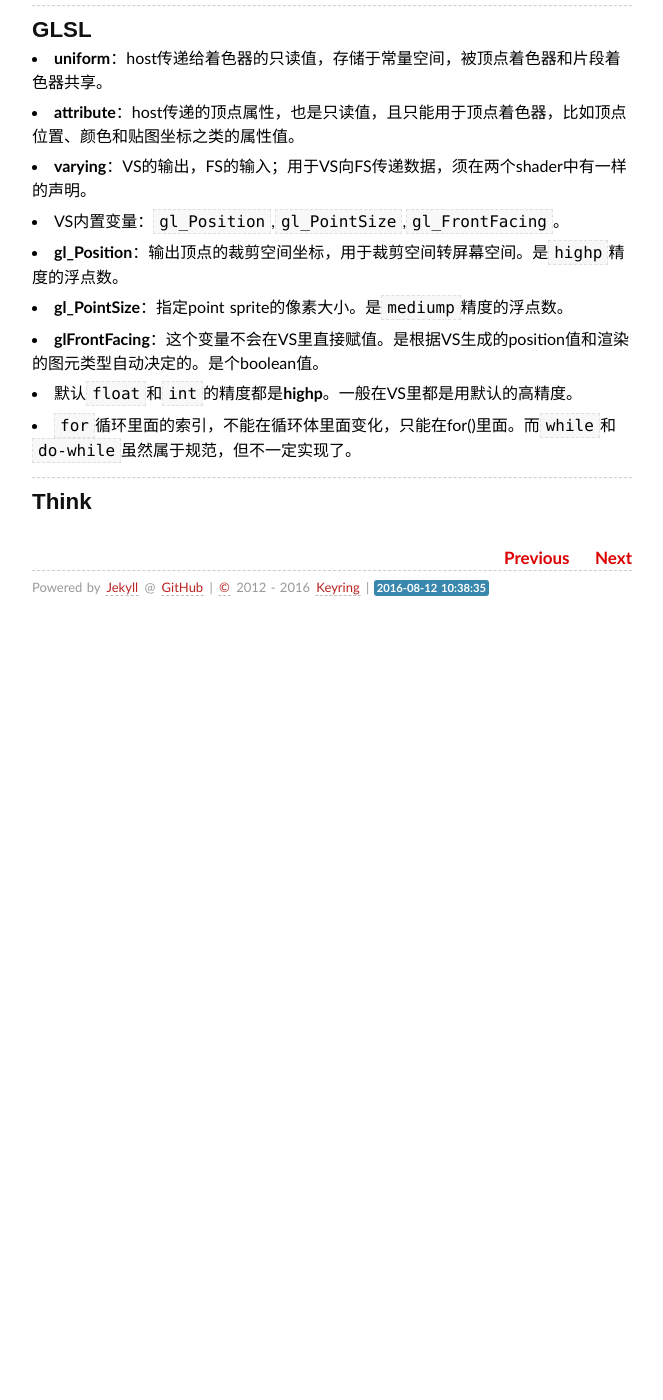
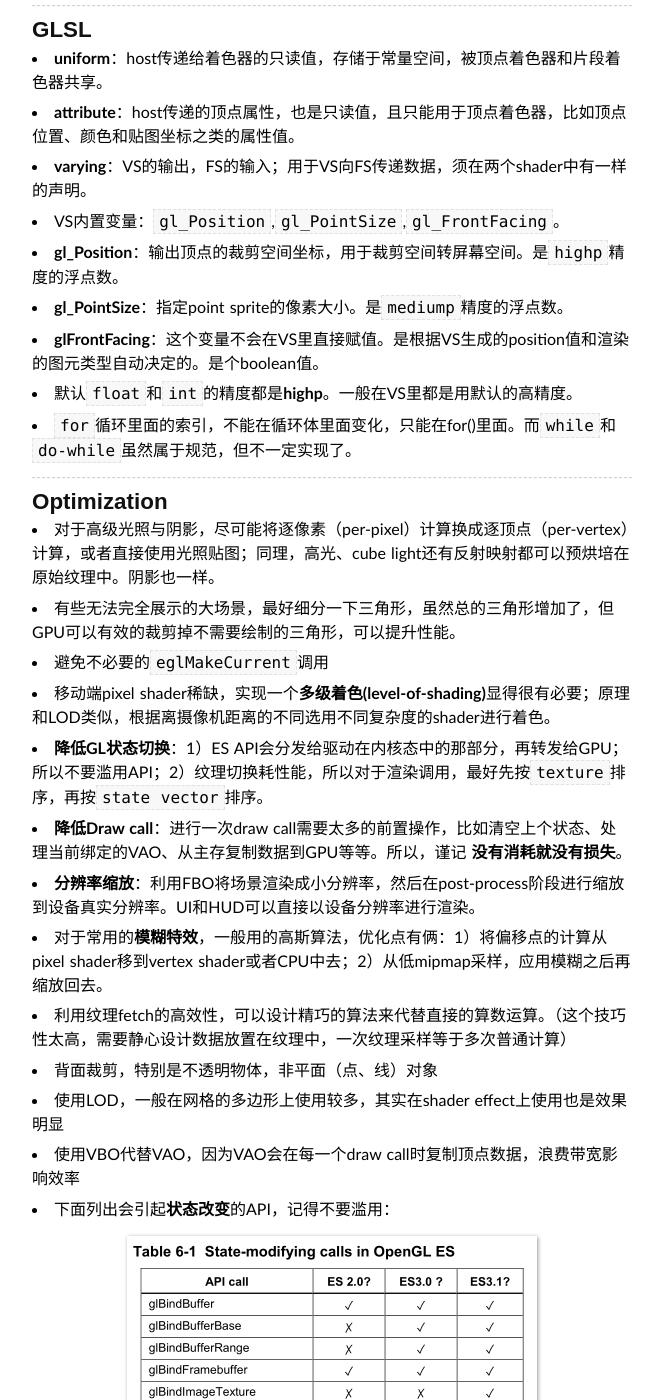
Before and after one commit to keyring/keyring.github.io, a Jekyll site: the page built from _posts/2016-04-18-opengles-note.md, in a window 1280 px wide and 1400 px high, scrolled down 1257 px. Shown: the whole window, without its empty margins (308-971 px from the left). Built offline with Jekyll 4.4.1, drawn with Linux system fonts in a browser that asks for light colours; some web fonts are replaced; comment, search, counter and statistics services are not loaded; before the commit the page ends 1887 px from its top, so only the background shows below that; some of the changed text lies outside the part shown.

Commit message:
update optimization guide

````diff
--- a/_posts/2016-04-18-opengles-note.md
+++ b/_posts/2016-04-18-opengles-note.md
@@ -23,10 +23,11 @@ tags: note
 - **glPixelStorei**设置的打包/解包对齐参数是全局状态，不只是作用某个单独的纹理对象。
 - 由于GPU的并行架构，shader中的条件判断最好是**常量表达式**，以防出现结果不一致。
 - VS中能利用的uniform变量具有数目限制（>=128，具体限制看实现）。各类常量均会占用计数。有时相同的字面常量会计数多次（比如，多次使用`1.0`，会计数多次，而不是一次）。所以shader中最好将字面常量转为`#define`或`const`形式。
-- Texture是一个**Object**，而不仅是一块图像数据。它更像一个容器（结构体），里面包含了用于渲染所需的数据，比如`图像数据`、`filter模式`、`wrap模式`。
+- Texture是一个**Object**，而不仅是一块图像数据。它更像一个容器（结构体），里面包含了用于渲染所需的数据，主要有`图像数据`、`filter模式`、`wrap模式`。
 
 
 ---------------------------------------------
+
 ## GLSL
 
 - **uniform**：host传递给着色器的只读值，存储于常量空间，被顶点着色器和片段着色器共享。
@@ -40,10 +41,53 @@ tags: note
 - `for`循环里面的索引，不能在循环体里面变化，只能在for()里面。而`while`和`do-while`虽然属于规范，但不一定实现了。
 
 
+--------------------------------------------
 
+## Optimization
+
+- 对于高级光照与阴影，尽可能将逐像素（per-pixel）计算换成逐顶点（per-vertex）计算，或者直接使用光照贴图；同理，高光、cube light还有反射映射都可以预烘培在原始纹理中。阴影也一样。
+- 有些无法完全展示的大场景，最好细分一下三角形，虽然总的三角形增加了，但GPU可以有效的裁剪掉不需要绘制的三角形，可以提升性能。
+- 避免不必要的`eglMakeCurrent`调用
+- 移动端pixel shader稀缺，实现一个**多级着色(level-of-shading)**显得很有必要；原理和LOD类似，根据离摄像机距离的不同选用不同复杂度的shader进行着色。
+- **降低GL状态切换**：1）ES API会分发给驱动在内核态中的那部分，再转发给GPU；所以不要滥用API；2）纹理切换耗性能，所以对于渲染调用，最好先按`texture`排序，再按`state vector`排序。
+- **降低Draw call**：进行一次draw call需要太多的前置操作，比如清空上个状态、处理当前绑定的VAO、从主存复制数据到GPU等等。所以，谨记 **没有消耗就没有损失**。
+- **分辨率缩放**：利用FBO将场景渲染成小分辨率，然后在post-process阶段进行缩放到设备真实分辨率。UI和HUD可以直接以设备分辨率进行渲染。
+- 对于常用的**模糊特效**，一般用的高斯算法，优化点有俩：1）将偏移点的计算从pixel shader移到vertex shader或者CPU中去；2）从低mipmap采样，应用模糊之后再缩放回去。
+- 利用纹理fetch的高效性，可以设计精巧的算法来代替直接的算数运算。（这个技巧性太高，需要静心设计数据放置在纹理中，一次纹理采样等于多次普通计算）
+- 背面裁剪，特别是不透明物体，非平面（点、线）对象
+- 使用LOD，一般在网格的多边形上使用较多，其实在shader effect上使用也是效果明显
+- 使用VBO代替VAO，因为VAO会在每一个draw call时复制顶点数据，浪费带宽影响效率
+- 下面列出会引起**状态改变**的API，记得不要滥用：
+
+
+
+![](/image/gles_01.png)
+
+![](/image/gles_02.png)
+
+![](/image/gles_03.png)
+
+- 对drawcall排序可以有效降低状态切换的次数。可以遵循下面的排序规则：
+
+```
+1、按 render target 排序：RT之间的切换消耗太高，一般不要做这种事（调用 `glBindFramebuffer、glFramebuffer*）。如果一个对象需要使用多种program在多个RT上绘制，那顺序肯定是先在program之间切换，在切换RT（逐个RT绘制过去）；
+2、按 program 排序：同一个frame buffer里面，尽量降低program的切换。假设一个场景三个物体，两个使用相同的FS，肯定是这两个物体挨着渲染较好；
+3、其他：比如纹理切换，顶点数据变化之类的。
 
 
 
 
 -----------------------------------
+
 ## Think
+
+
+
+
+----------------------------------------
+
+## Refrence
+
+- OpenGLES 2.0 Programming Guide
+- Qualcomm Adreno OpenGL ES Developer Guide
+- ARM Mali GPU OpenGL ES Optimization Guide
````
Also changed, not shown: image/gles_01.png (added), image/gles_02.png (added), image/gles_03.png (added).
